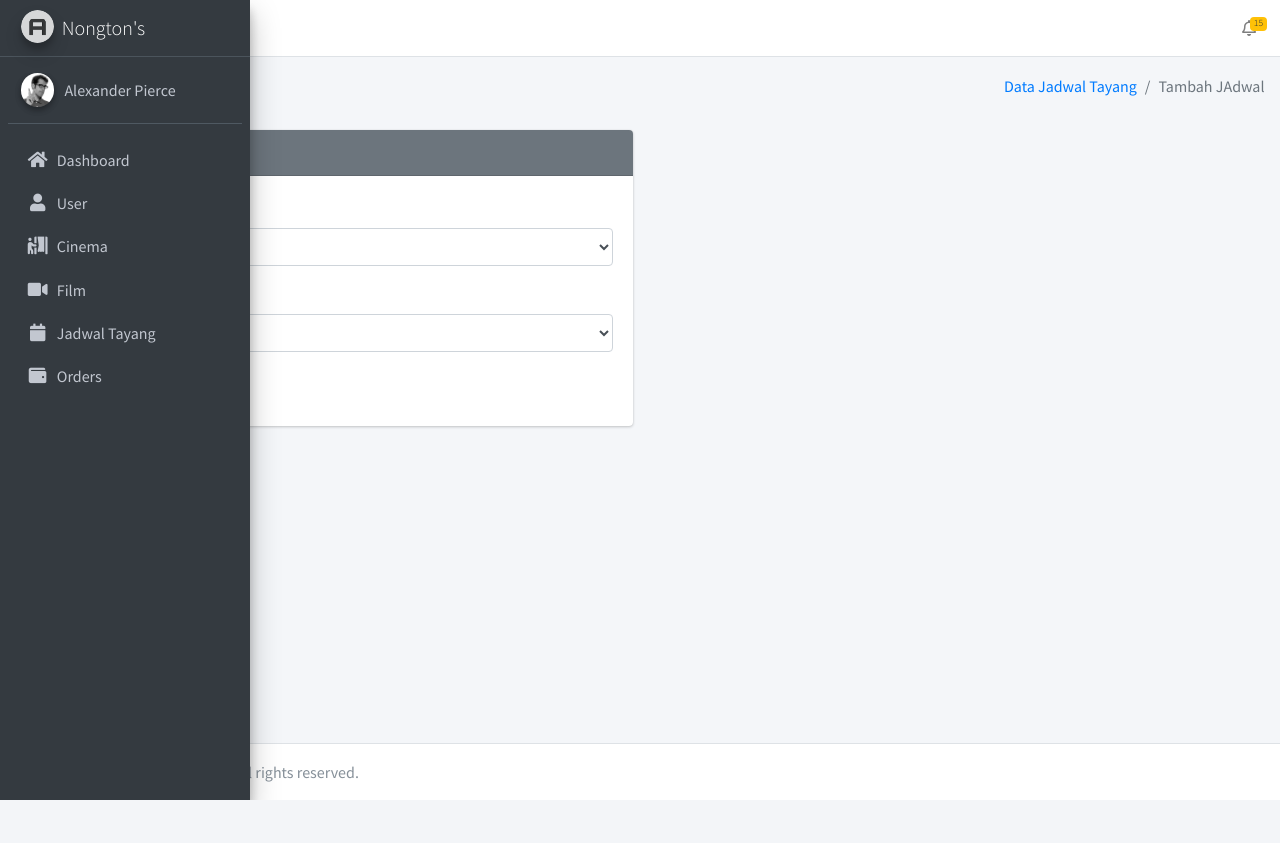
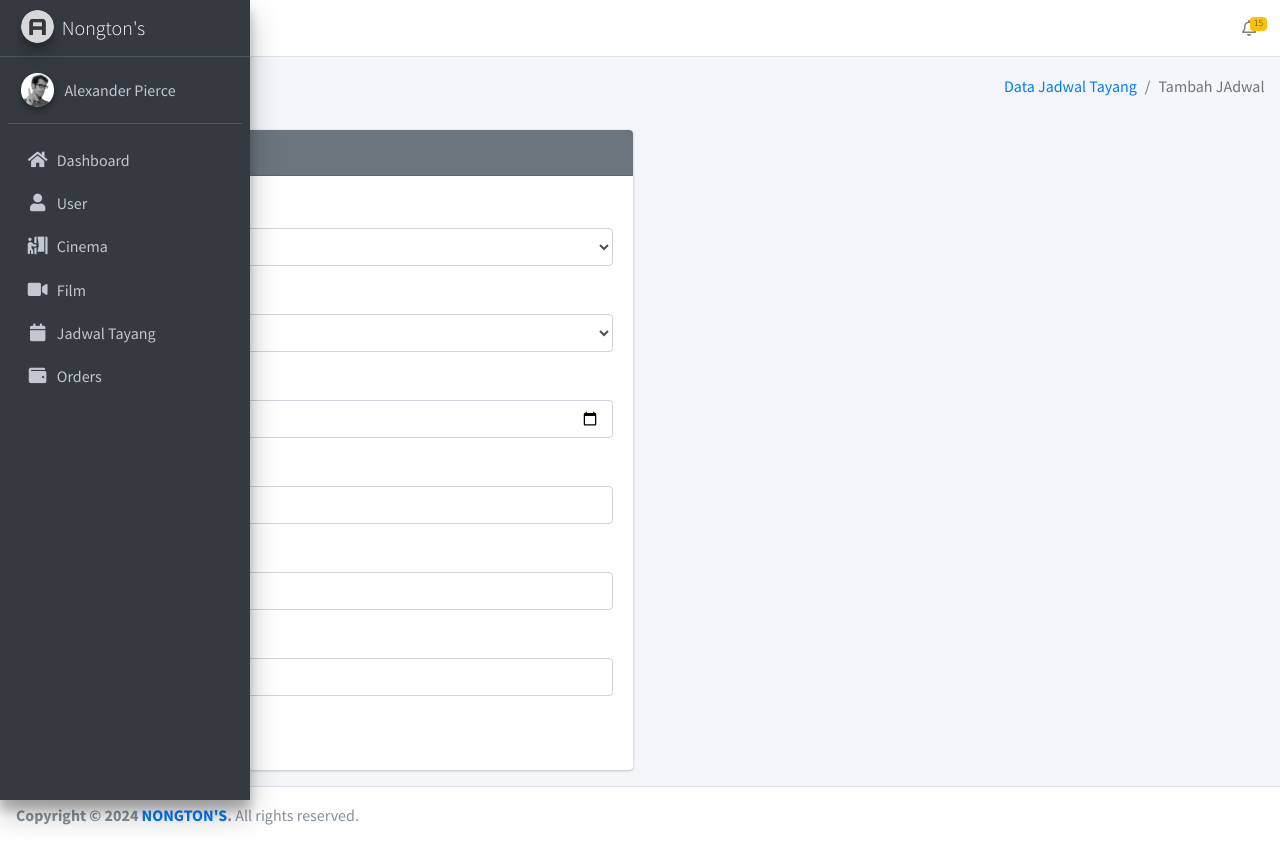
Before and after one commit to bastiannazaromi/web-2-4D, a CodeIgniter app: page /web-2-4d/jadwal/add in a window 1280 px wide. Before the commit the page ends 800 px from the top, so only its background shows below. Run offline with CodeIgniter, Linux system fonts and the light colour scheme; the first user in the database is signed in; data comes from the database, SQL or seed files in the repository; data that the repository does not hold is empty; some libraries are stand-ins or nearby versions.

Commit message:
view add jadwal

```diff
--- a/application/controllers/Jadwal.php
+++ b/application/controllers/Jadwal.php
@@ -38,6 +38,10 @@ class Jadwal extends CI_Controller
 
 		$this->load->view('index', $data);
 	}
+
+	public function store()
+	{
+	}
 }
 
 /* End of file Jadwal.php */
--- a/application/views/jadwal/v_addJadwal.php
+++ b/application/views/jadwal/v_addJadwal.php
@@ -48,6 +48,26 @@
 									</select>
 									<span class="text-danger"><?php echo form_error('idFilm'); ?></span>
 								</div>
+								<div class="form-group">
+									<label>Tanggal</label>
+									<input type="date" name="tanggal" class="form-control">
+									<span class="text-danger"><?php echo form_error('tanggal'); ?></span>
+								</div>
+								<div class="form-group">
+									<label>Jam</label>
+									<input type="text" name="jam" class="form-control" placeholder="00:00" autocomplete="off">
+									<span class="text-danger"><?php echo form_error('jam'); ?></span>
+								</div>
+								<div class="form-group">
+									<label>Jumlah Kursi</label>
+									<input type="number" name="jumlahKursi" class="form-control">
+									<span class="text-danger"><?php echo form_error('jumlahKursi'); ?></span>
+								</div>
+								<div class="form-group">
+									<label>Kursi Terjual</label>
+									<input type="number" name="kursiTerjual" class="form-control">
+									<span class="text-danger"><?php echo form_error('kursiTerjual'); ?></span>
+								</div>
 								<button type="submit" class="btn btn-success">Simpan</button>
 							</form>
 						</div>
```
